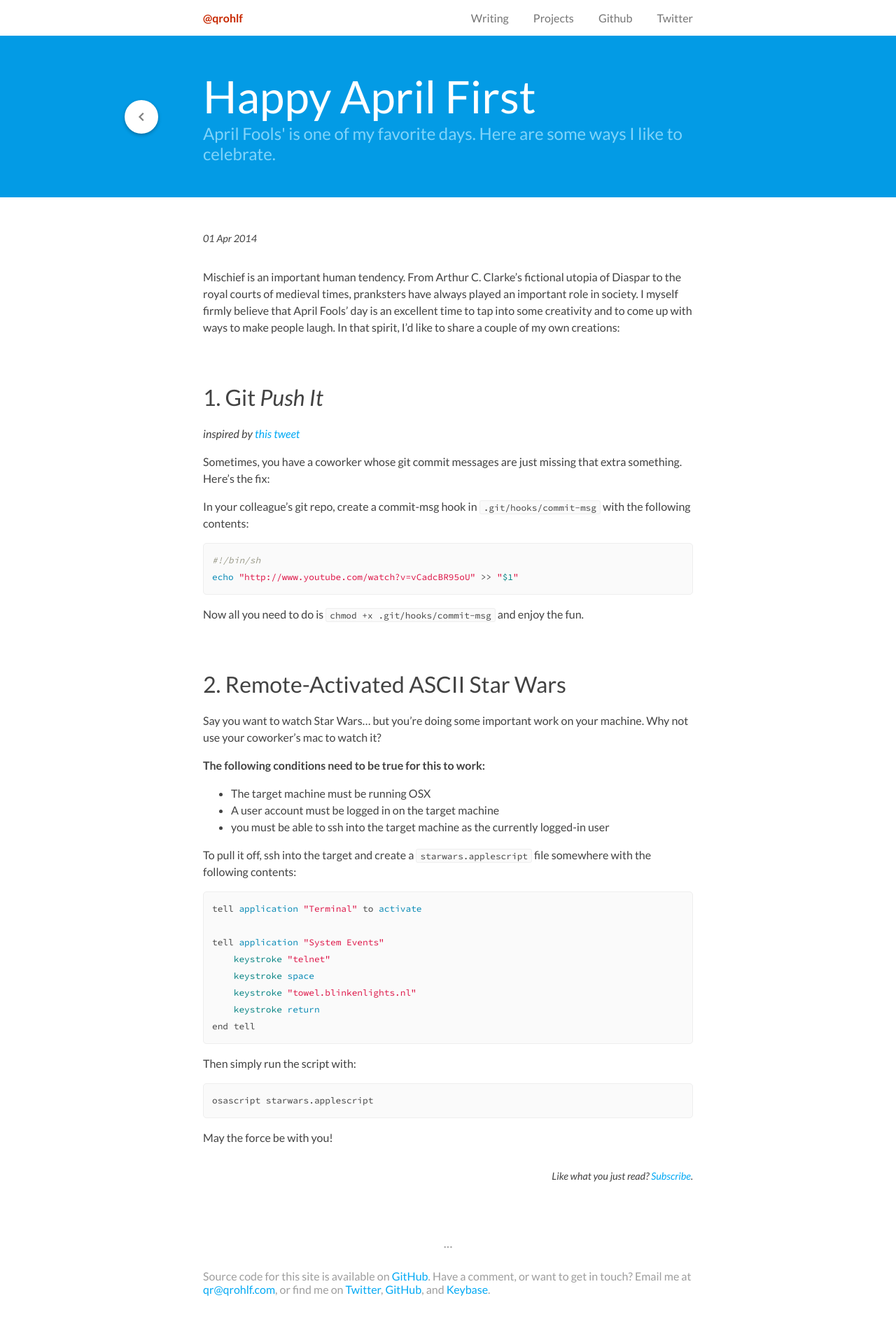
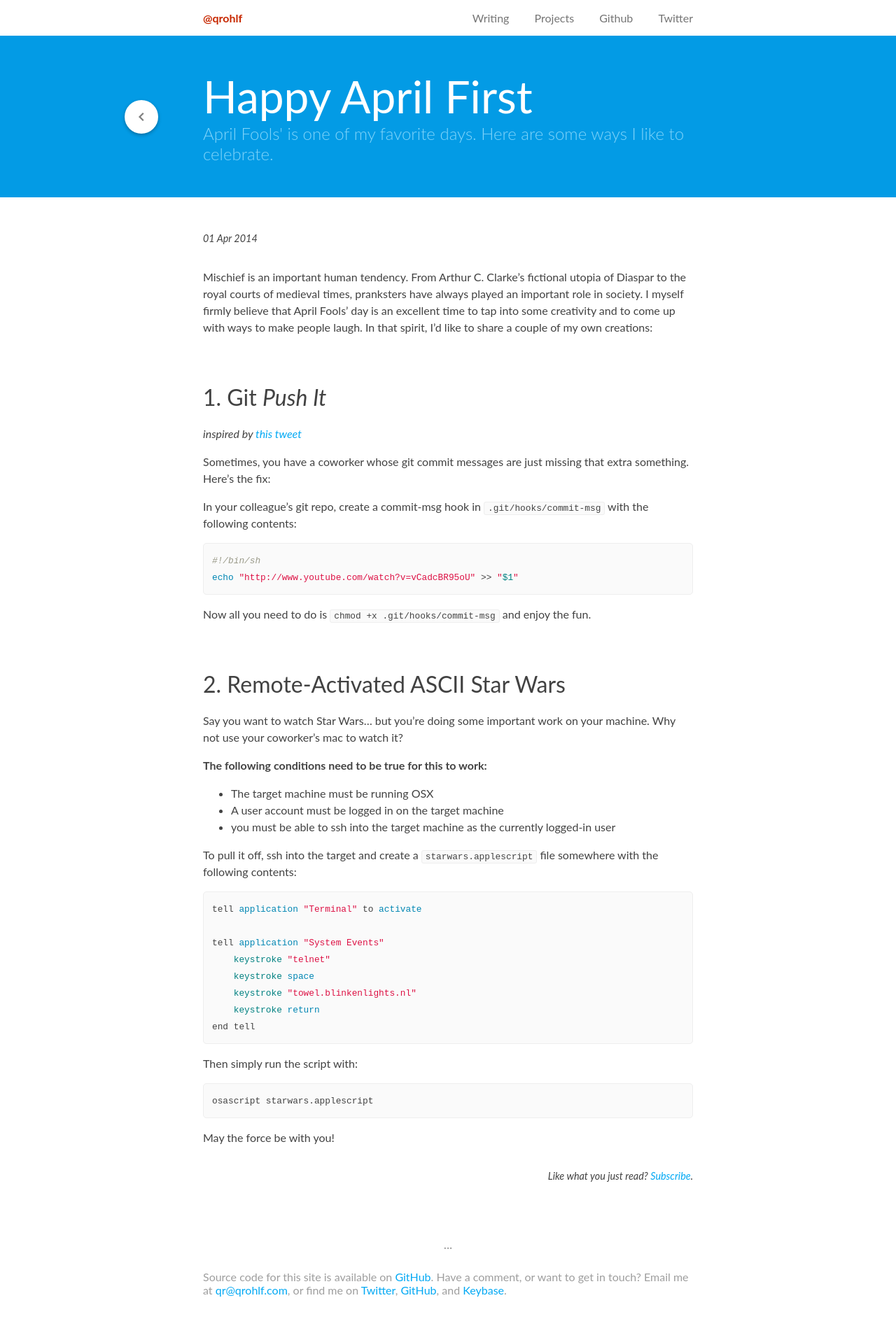
Before and after one commit to qrohlf/qrohlf.github.io, a Jekyll site: the page built from _posts/2014-04-1-happy-april-first.md, in a window 1280 px wide. Shown: the whole page at 70% size. Built offline with Jekyll 4.4.1, drawn with Linux system fonts in a browser that asks for light colours; nearby versions of some CDN libraries; Markdown is read by kramdown in place of the engine named in the settings; comment, search, counter and statistics services are not loaded.

Commit message:
no more external js, switch back to adobe fonts

```diff
--- a/_includes/head.html
+++ b/_includes/head.html
@@ -12,7 +12,6 @@
     {% else %}<meta name="description" content="{{ site.description }}">{% endif %}
     <link rel="icon" href="/favicon.png">
     <link rel="alternate" type="application/rss+xml"  title="RSS"   href="/feed.xml" />
-    <link href='http://fonts.googleapis.com/css?family=Lato:400,700,400italic,700italic|Source+Code+Pro:400,500,700' rel='stylesheet' type='text/css'>
     <link rel="stylesheet" href="/style.css" type="text/css">
 </head>
 <body>
--- a/_sass/components/_hero.scss
+++ b/_sass/components/_hero.scss
@@ -57,10 +57,6 @@
       p {
         margin-bottom: 2rem;
       }
-
-      a:hover {
-        text-decoration: underline;
-      }
     }
   }
 }
--- a/_sass/global/_typography.scss
+++ b/_sass/global/_typography.scss
@@ -24,7 +24,7 @@ a:hover {
 }
 
 code {
-  font-family: 'Source Code Pro', monospace;
+  font-family: source-code-pro, monospace;
   font-size: 0.8em;
 }
 
--- a/_sass/style.scss
+++ b/_sass/style.scss
@@ -51,7 +51,7 @@ html {
 
 body {
   margin: 0 0;
-  font-family: 'Lato', sans-serif;
+  font-family: lato, sans-serif;
   font-size: 1rem;
   @extend .colors-default-light;
 }
--- a/js/main.js
+++ /dev/null
@@ -1,13 +0,0 @@
- (function(i,s,o,g,r,a,m){i['GoogleAnalyticsObject']=r;i[r]=i[r]||function(){
-  (i[r].q=i[r].q||[]).push(arguments)},i[r].l=1*new Date();a=s.createElement(o),
-  m=s.getElementsByTagName(o)[0];a.async=1;a.src=g;m.parentNode.insertBefore(a,m)
-  })(window,document,'script','//www.google-analytics.com/analytics.js','ga');
-
-  ga('create', 'UA-40241848-1', 'qrohlf.com');
-  ga('require', 'displayfeatures');
-  ga('send', 'pageview');
-
-$(document).ready( function() {
-  $('a').smoothScroll();
-}
-);
```
Also changed, not shown: _includes/foot.html (+13 -3 lines).
